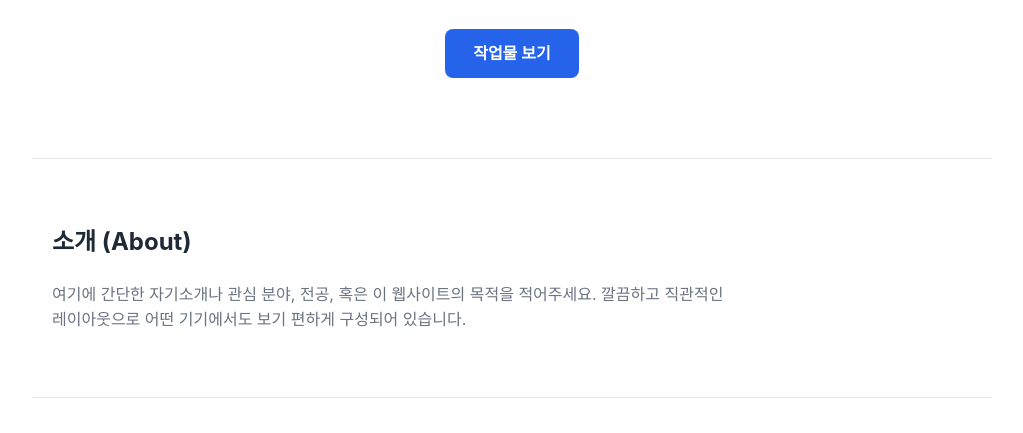
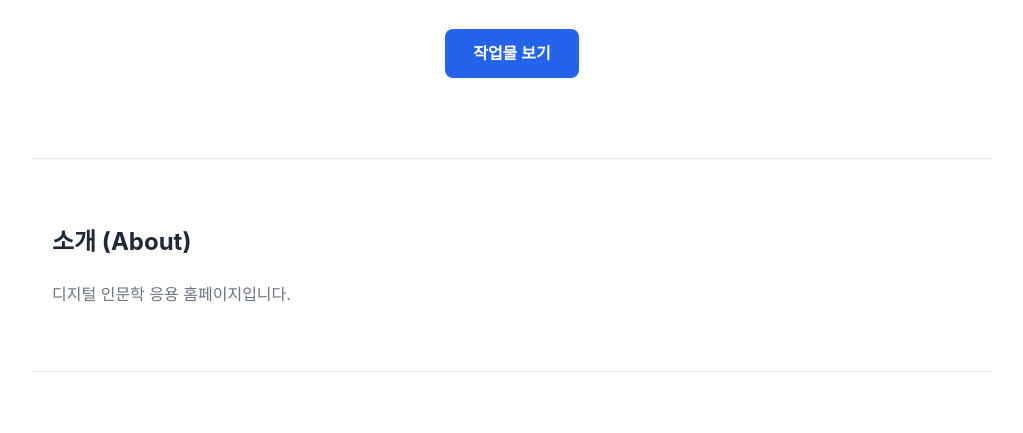
Before and after one commit to hwkelly1126-dev/hwkelly1126-dev.github.io, a plain HTML site: page index.html in a window 1280 px wide. Shown: the part 277-710 px from the top of the page, without its empty margins (128-1151 px from the left). Drawn offline with Linux system fonts and the light colour scheme.

Commit message:
Update index.html

```diff
--- a/index.html
+++ b/index.html
@@ -29,8 +29,7 @@
     <section id="about" class="section container">
       <h2>소개 (About)</h2>
       <p>
-        여기에 간단한 자기소개나 관심 분야, 전공, 혹은 이 웹사이트의 목적을 적어주세요.
-        깔끔하고 직관적인 레이아웃으로 어떤 기기에서도 보기 편하게 구성되어 있습니다.
+        디지털 인문학 응용 홈페이지입니다.
       </p>
     </section>
 
```
